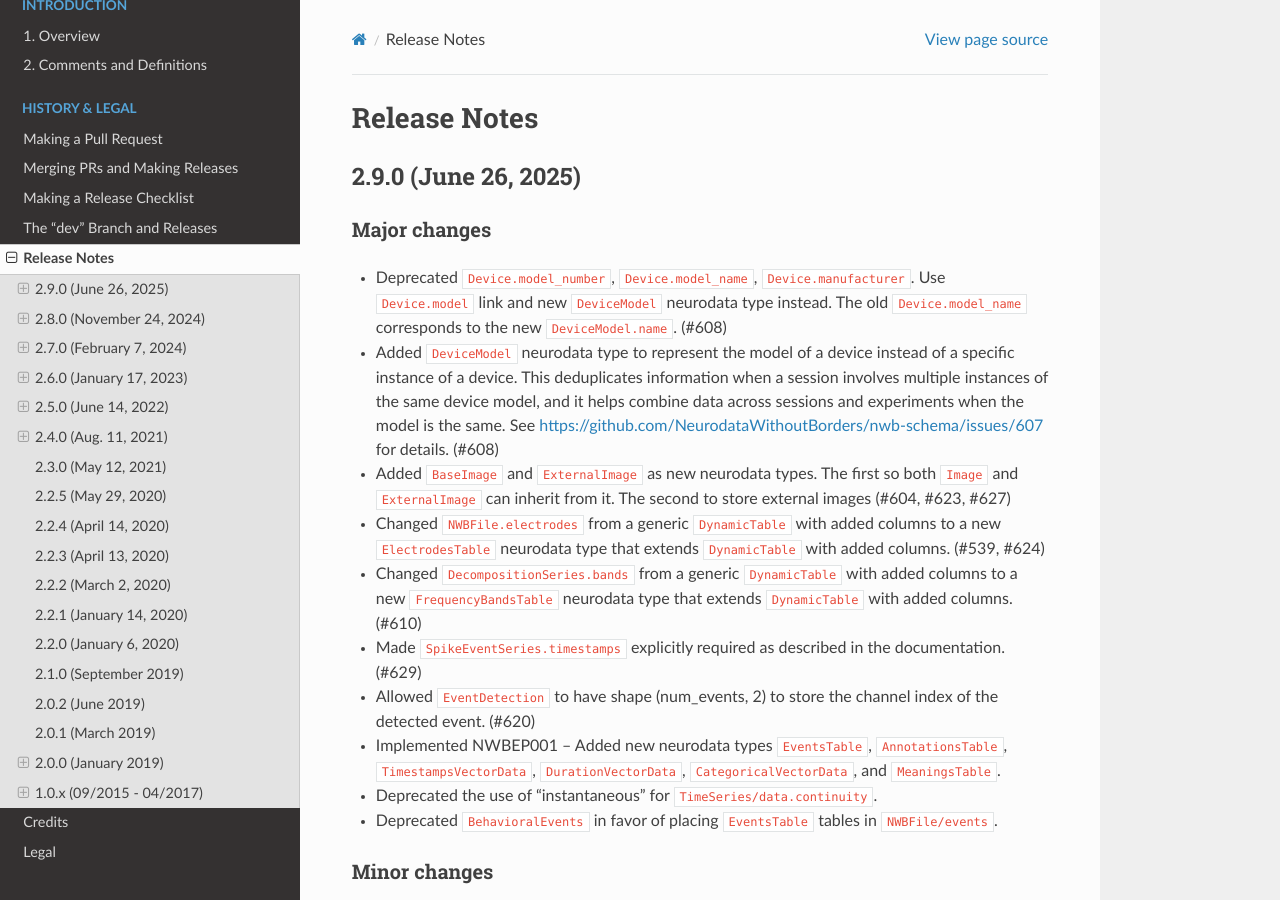
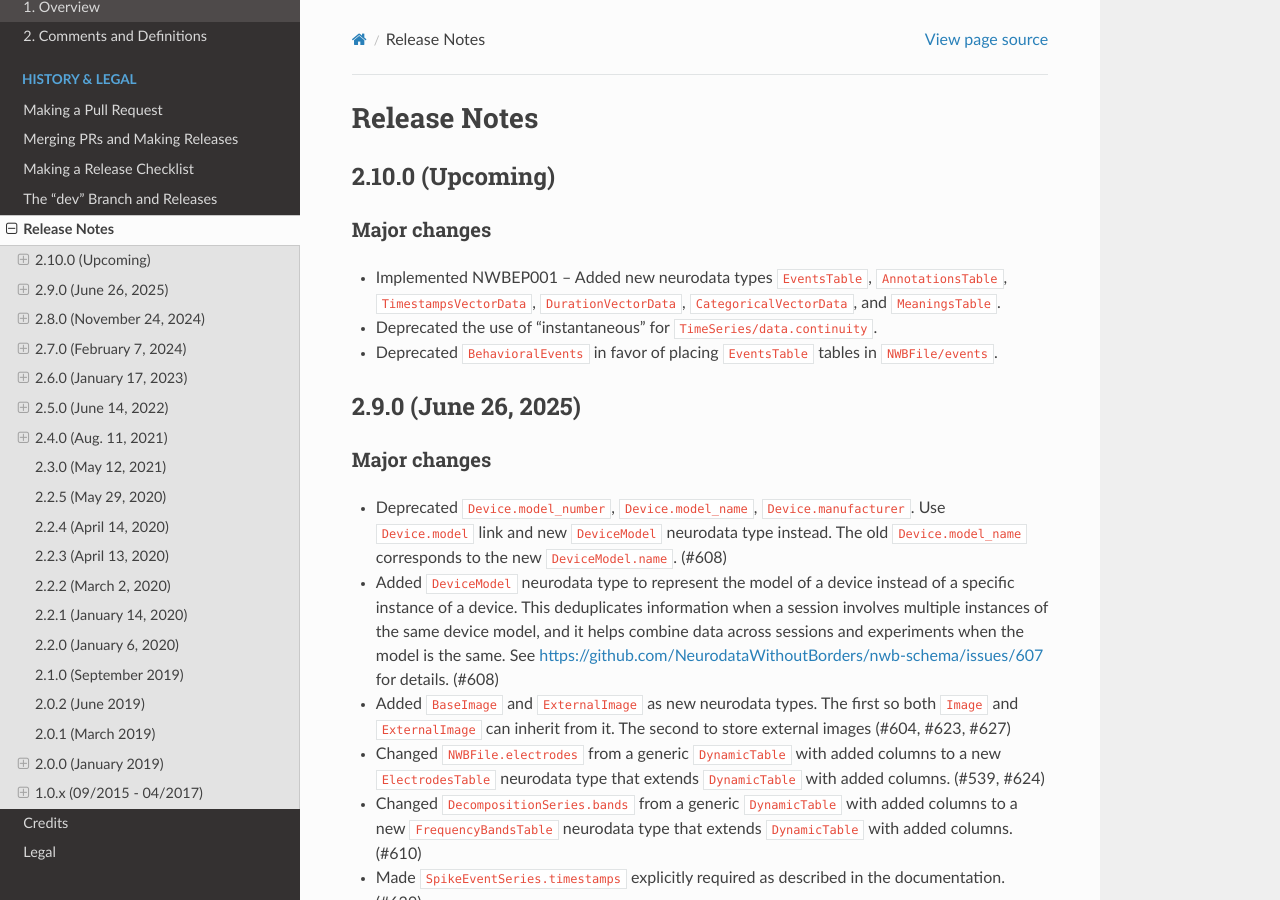
Before and after one commit to NeurodataWithoutBorders/nwb-schema, a Sphinx documentation site: the page built from docs/format/source/format_release_notes.rst, in a window 1280 px wide and 900 px high. Built offline with Sphinx 7.4.7 and the Read the Docs theme 3.1.0, drawn with Linux system fonts in a browser that asks for light colours.

Commit message:
Update version to 2.10.0

```diff
--- a/docs/format/source/conf.py
+++ b/docs/format/source/conf.py
@@ -83,9 +83,9 @@ copyright = u'2017-2025, Neurodata Without Borders'
 # built documents.
 #
 # The short X.Y version.
-version = '2.9.0'
+version = '2.10.0'
 # The full version, including alpha/beta/rc tags.
-release = '2.9.0'
+release = '2.10.0-alpha'
 
 # The language for content autogenerated by Sphinx. Refer to documentation
 # for a list of supported languages.
--- a/docs/format/source/format_release_notes.rst
+++ b/docs/format/source/format_release_notes.rst
@@ -2,6 +2,15 @@
 
 Release Notes
 =============
+
+2.10.0 (Upcoming)
+-----------------
+
+Major changes
+^^^^^^^^^^^^^
+- Implemented NWBEP001 -- Added new neurodata types ``EventsTable``, ``AnnotationsTable``, ``TimestampsVectorData``, ``DurationVectorData``, ``CategoricalVectorData``, and ``MeaningsTable``.
+- Deprecated the use of "instantaneous" for ``TimeSeries/data.continuity``.
+- Deprecated ``BehavioralEvents`` in favor of placing ``EventsTable`` tables in ``NWBFile/events``.
 
 2.9.0 (June 26, 2025)
 ---------------------
```
Also changed, not shown: other parts of docs/format/source/format_release_notes.rst (+0 -4 lines), 2 other files.
